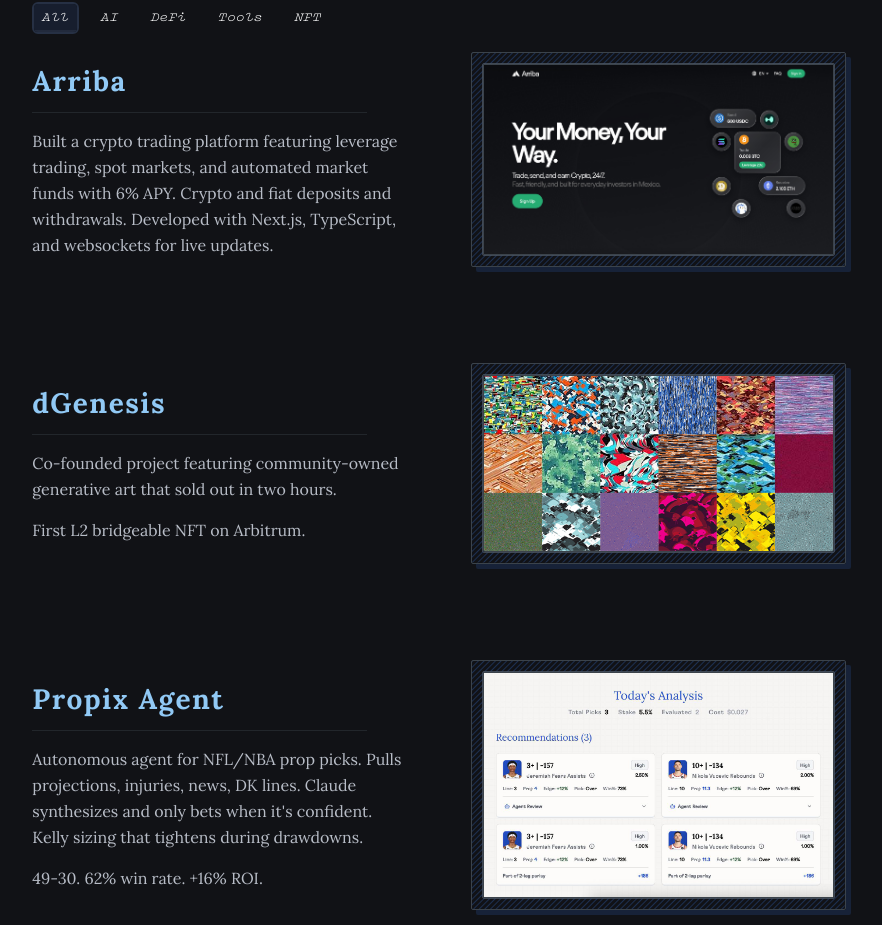
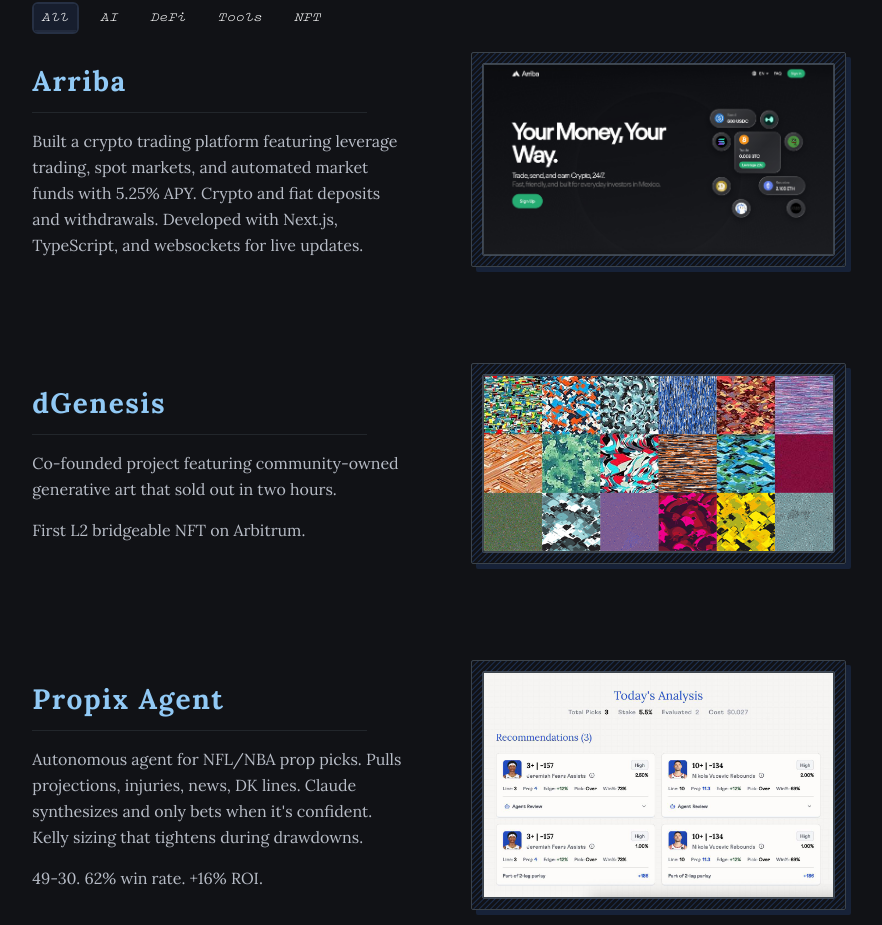
Before and after one commit to douvy/douvy, a Next.js app: page / in a window 1280 px wide. Shown: the part 779-1704 px from the top of the page, without its empty margins (205-1087 px from the left). Built offline with nearby package versions, Linux system fonts and the light colour scheme.

Commit message:
content: update Arriba APY to 5.25%

```diff
--- a/src/pages/index.tsx
+++ b/src/pages/index.tsx
@@ -457,7 +457,7 @@
                         >
                           Built a crypto trading platform featuring leverage
                           trading, spot markets, and automated market funds with
-                          6% APY. Crypto and fiat deposits and withdrawals.
+                          5.25% APY. Crypto and fiat deposits and withdrawals.
                           Developed with Next.js, TypeScript, and websockets for
                           live updates.
                         </p>
```
